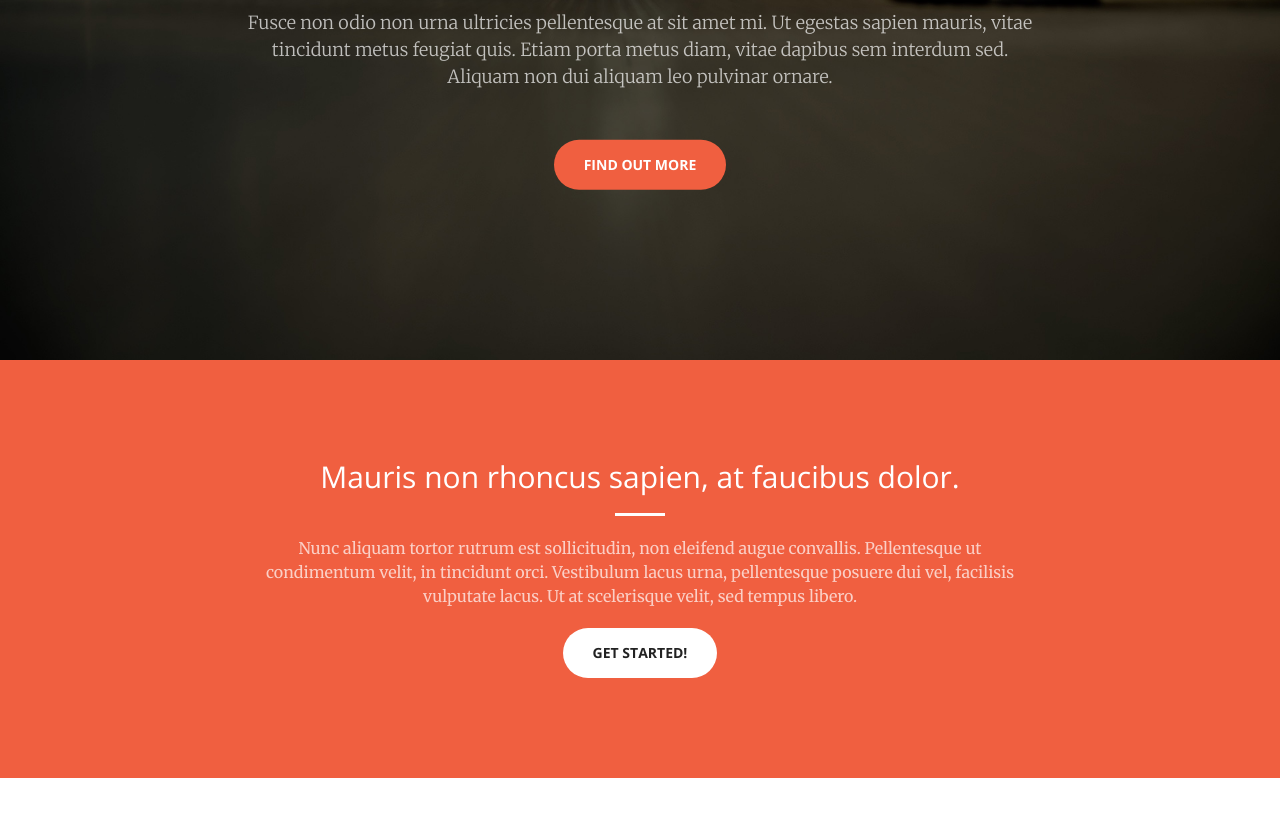
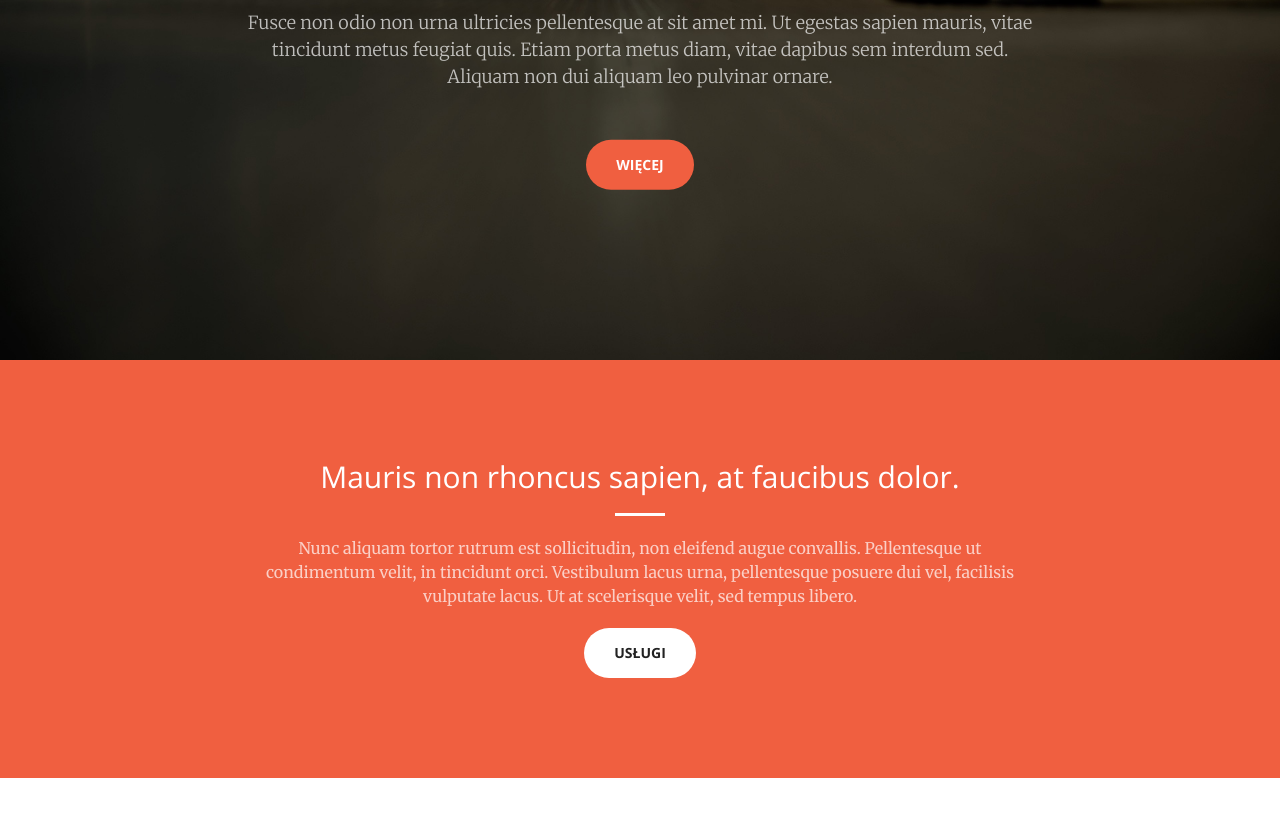
Before and after one commit to kdpwro/kdpwro.github.io, a plain HTML site: page index.html in a window 1280 px wide. Shown: the part 440-1256 px from the top of the page. Drawn offline with nearby package versions, Linux system fonts and the light colour scheme.

Commit message:
Translate buttons

```diff
--- a/index.html
+++ b/index.html
@@ -74,7 +74,7 @@
                 <h1>Lorem ipsum dolor sit amet, consectetur adipiscing elit.</h1>
                 <hr>
                 <p>Fusce non odio non urna ultricies pellentesque at sit amet mi. Ut egestas sapien mauris, vitae tincidunt metus feugiat quis. Etiam porta metus diam, vitae dapibus sem interdum sed. Aliquam non dui aliquam leo pulvinar ornare.</p>
-                <a href="#about" class="btn btn-primary btn-xl page-scroll">Find Out More</a>
+                <a href="#about" class="btn btn-primary btn-xl page-scroll">Więcej</a>
             </div>
         </div>
     </header>
@@ -86,7 +86,7 @@
                     <h2 class="section-heading">Mauris non rhoncus sapien, at faucibus dolor.</h2>
                     <hr class="light">
                     <p class="text-faded">Nunc aliquam tortor rutrum est sollicitudin, non eleifend augue convallis. Pellentesque ut condimentum velit, in tincidunt orci. Vestibulum lacus urna, pellentesque posuere dui vel, facilisis vulputate lacus. Ut at scelerisque velit, sed tempus libero.</p>
-                    <a href="#" class="btn btn-default btn-xl">Get Started!</a>
+                    <a href="#services" class="btn btn-default btn-xl">Usługi</a>
                 </div>
             </div>
         </div>
```
